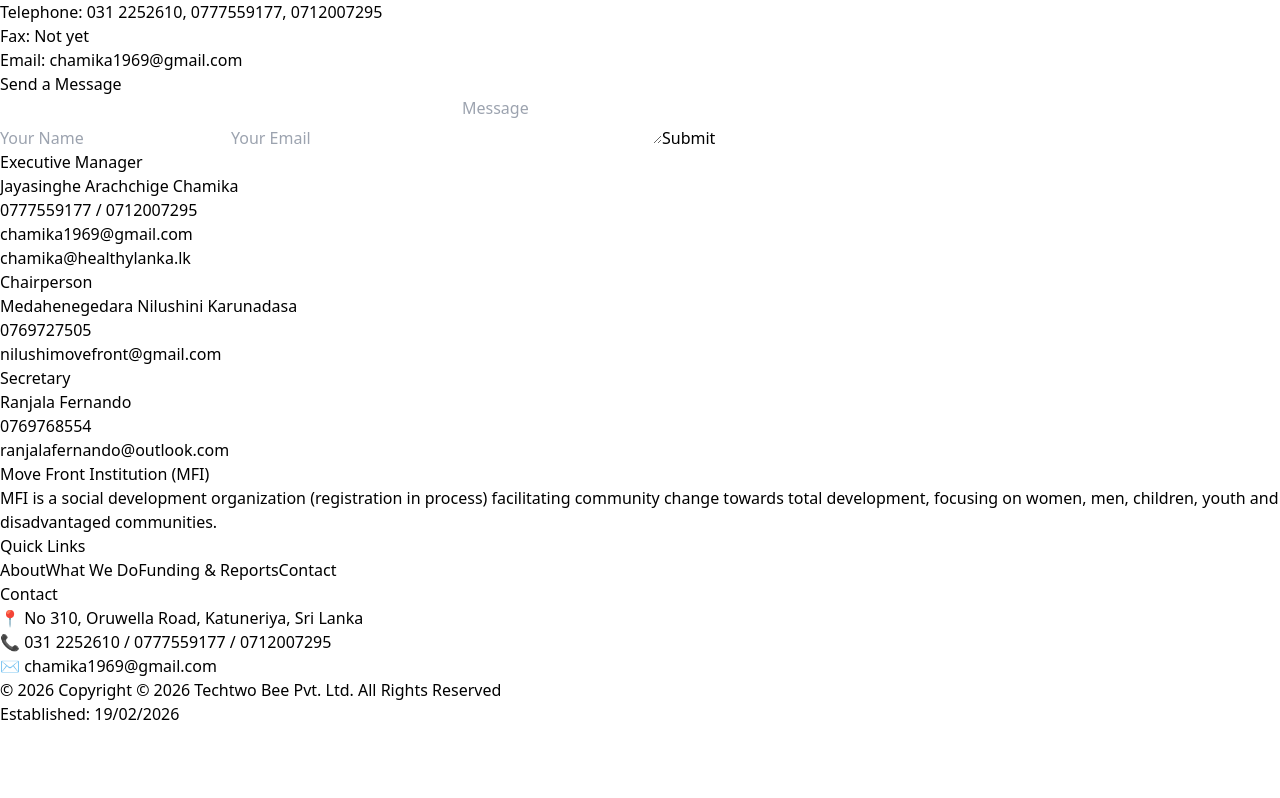
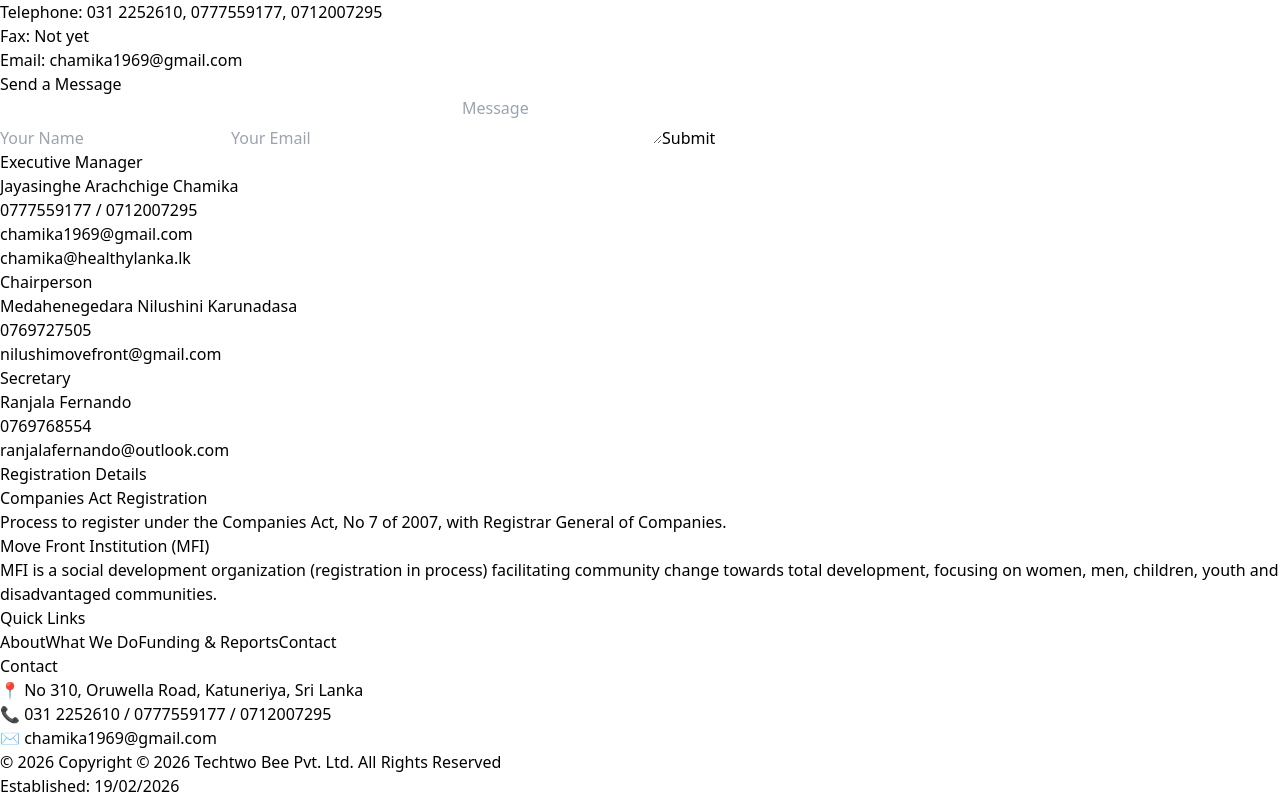
Before and after one commit to supunpramod/Move-Front-Institution, a React (Vite) app: page /contact in a window 1280 px wide. Shown: the part 600-1398 px from the top of the page. Before the commit the page ends 1326 px from the top, so only its background shows below. Built offline with nearby package versions, Linux system fonts and the light colour scheme.

Commit message:
feat: Update background colors in Card, Footer, and Navbar components for improved aesthetics; enhance text visibility in Contact component

```diff
--- a/src/components/Card.jsx
+++ b/src/components/Card.jsx
@@ -5,7 +5,7 @@ export default function Card({
 }) {
   return (
     <div
-      className={`bg-[#5427E6] rounded-xl p-6
+      className={`bg-[#ffc121] rounded-xl p-6
 hover:shadow-xl hover:-translate-y-1
 hover:scale-[1.02]
 transition-all duration-300 ease-out
@@ -13,12 +13,12 @@ ${className}`}
 
     >
       {title && (
-        <h3 className="text-lg font-semibold text-white mb-3">
+        <h3 className="text-lg font-semibold text-black mb-3">
           {title}
         </h3>
       )}
 
-      <div className="text-white text-sm leading-relaxed">
+      <div className="text-slate-600 text-sm leading-relaxed">
         {children}
       </div>
     </div>
--- a/src/components/Footer.jsx
+++ b/src/components/Footer.jsx
@@ -2,7 +2,7 @@ import { NavLink } from "react-router-dom";
 
 export default function Footer() {
   return (
-    <footer className="border-t border-slate-200 bg-[#F5F3FF]">
+    <footer className="border-t border-slate-200 bg-[#f37d30]">
       <div className="max-w-6xl mx-auto px-4 py-12 grid md:grid-cols-4 gap-8">
         <div className="md:col-span-2">
           <div className="font-bold text-lg">Move Front Institution (MFI)</div>
--- a/src/components/NavbarMega.jsx
+++ b/src/components/NavbarMega.jsx
@@ -32,7 +32,7 @@ export default function NavbarMega() {
   const [mobileOpen, setMobileOpen] = useState(false);
 
   return (
-    <header className="bg-[#F5F3FF] border-b border-slate-200 sticky top-0 z-50 shadow-sm">
+    <header className="bg-[#f37d30] border-b border-slate-200 sticky top-0 z-50 shadow-sm">
       <div className="max-w-6xl mx-auto px-4 py-4 flex items-center justify-between">
 
         {/* Logo */}
--- a/src/pages/About.jsx
+++ b/src/pages/About.jsx
@@ -7,7 +7,7 @@ export default function About() {
       <Section title="About Us" subtitle="Move Front Institution (MFI)">
         <div className="grid md:grid-cols-2 gap-4">
           <Card title="Introduction">
-            Move Front Institution is a social development organization on process of registration as a non-forfeitable
+            Move Front is a social development organization on process of registration as a non-forfeitable
             organization in Sri Lanka. We facilitate community change towards total development, focusing on holistic
             transformation of women, men, children, youth and disadvantaged communities through training, empowerment,
             livelihood and exposure to life-changing innovations.
@@ -48,11 +48,7 @@ export default function About() {
         </div>
       </Section>
 
-      <Section title="Registration Details">
-        <Card title="Companies Act Registration">
-          Process to register under the Companies Act, No 7 of 2007, with Registrar General of Companies.
-        </Card>
-      </Section>
+
     </>
   );
 }
--- a/src/pages/Contact.jsx
+++ b/src/pages/Contact.jsx
@@ -18,7 +18,7 @@ export default function Contact() {
     <Section title="Contact" subtitle="Get in touch with Move Front Institution (MFI)">
       <div className="grid md:grid-cols-2 gap-4">
         <Card title="Main Contact">
-          <div className="space-y-2 text-sm text-slate-700">
+          <div className="space-y-2 text-sm text-white">
             <p><span className="font-semibold">Address:</span> No 310 Oruwella Road Katuneriya Sri Lanka</p>
             <p><span className="font-semibold">Telephone:</span> 031 2252610, 0777559177, 0712007295</p>
             <p><span className="font-semibold">Fax:</span> Not yet</p>
@@ -79,7 +79,16 @@ export default function Contact() {
           0769768554<br />
           ranjalafernando@outlook.com
         </Card>
+
+
+        <Section title="Registration Details">
+        <Card title="Companies Act Registration">
+          Process to register under the Companies Act, No 7 of 2007, with Registrar General of Companies.
+        </Card>
+      </Section>
       </div>
     </Section>
+
+
   );
 }
--- a/src/pages/Home.jsx
+++ b/src/pages/Home.jsx
@@ -111,7 +111,7 @@ Additionally, we recognize environment and ecological agriculture major crosscut
           ].map((t) => (
             <div
               key={t}
-              className="rounded-2xl border border-slate-200 p-6 hover:shadow-md transition bg-white"
+              className="rounded-2xl border border-slate-200 p-6 hover:shadow-md transition bg-[#ffc121]"
             >
               <h3 className="font-semibold">{t}</h3>
               <p className="text-sm text-slate-600 mt-2">
```
